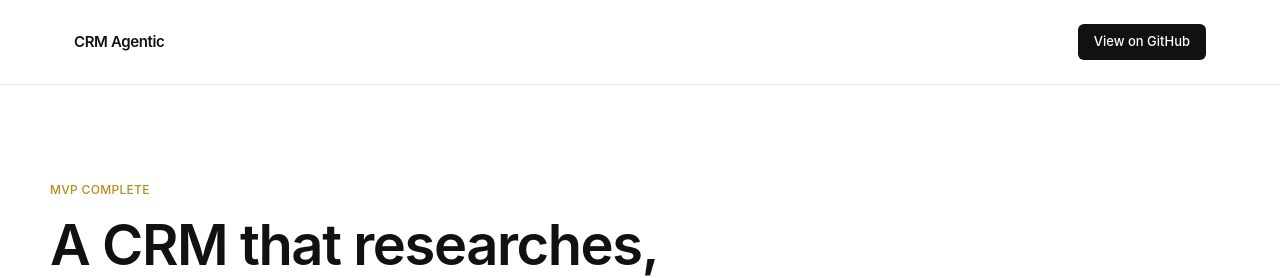
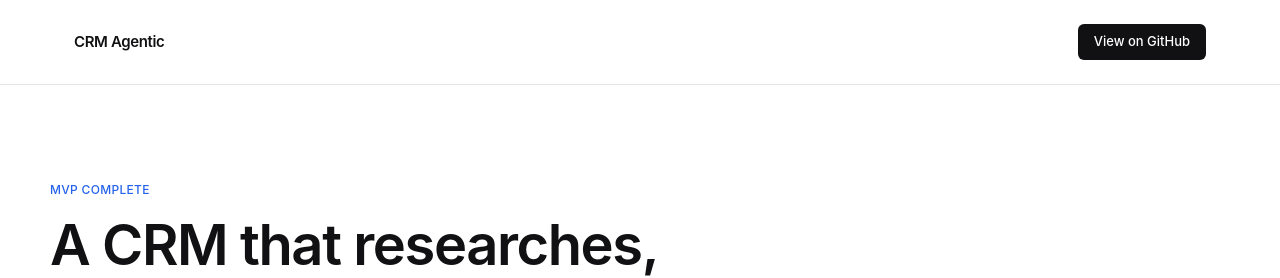
Before and after one commit to Puneetshivhare/crm-agentic-ui, a Next.js app: page / in a window 1280 px wide. Shown: the top 278 px of the page. Built offline with nearby package versions, Linux system fonts and the light colour scheme.

Commit message:
Add icon + accent color + waitlist login

```diff
--- a/content.ts
+++ b/content.ts
@@ -1,5 +1,6 @@
 export const content = {
   projectName: "CRM Agentic",
+  icon: "📊",
   tagline: "A CRM that researches, enriches, and monitors your pipeline for you.",
   description:
     "An agentic CRM system where autonomous agents handle lead research, data enrichment, and account monitoring — so reps spend time closing, not typing.",
--- a/tailwind.config.ts
+++ b/tailwind.config.ts
@@ -8,7 +8,7 @@ const config: Config = {
         ink: "#111113",
         mute: "#6b6b70",
         line: "#e5e5e8",
-        amber: "#b98a1a",
+        amber: "#2563eb",
       },
       fontFamily: {
         sans: [
```
